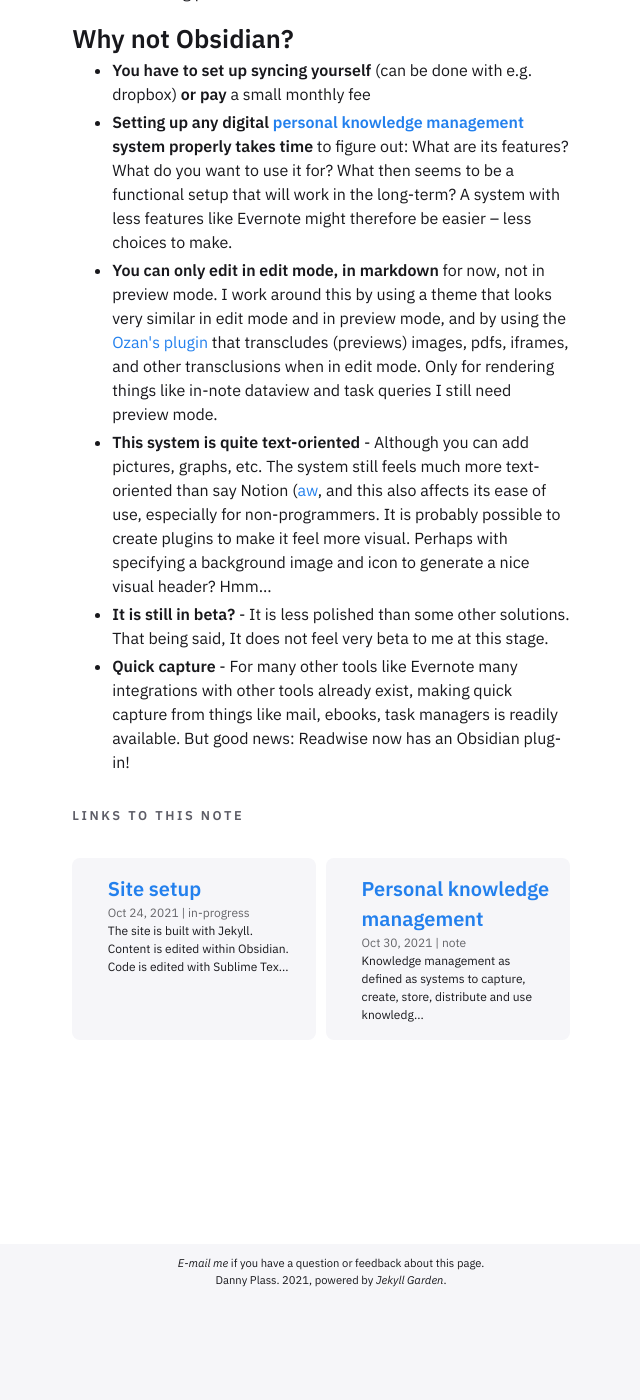
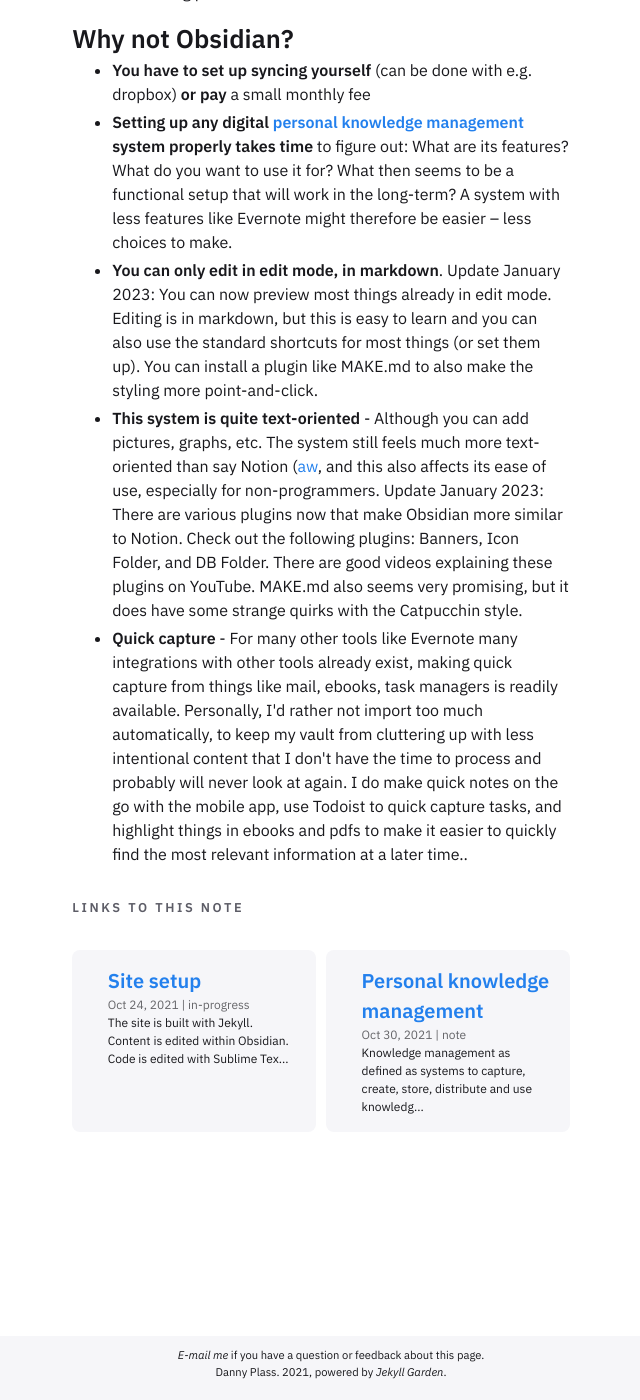
Before and after one commit to dplass/dplass.github.io, a Jekyll site: the page built from _notes/Obsidian.md, in a window 1280 px wide and 1400 px high, scrolled down 1705 px. Shown: the whole window, without its empty margins (319-959 px from the left). Built offline with Jekyll 4.4.1, drawn with Linux system fonts in a browser that asks for light colours; before the commit the page ends 3061 px from its top, so only the background shows below that.

Commit message:
Updated information on Obsidian

```diff
--- a/_notes/Obsidian.md
+++ b/_notes/Obsidian.md
@@ -4,7 +4,7 @@ stage: finished
 created: 2021-10-26
 date: 2021-10-31
 tags:
-  - t-pkm
+  - pkm
 ---
 
 There are many tools for digital [[personal knowledge management]]. I've used Evernote extensively, Google keep for a few months, Notion for a summer, OneNote for a day, I've watched videos on other note-taking apps, and even tried analog for a short while, but [Obsidian](https://obsidian.md/)  seems to be the one for me. Why?
@@ -28,7 +28,6 @@ I've added some of my own key reasons to that list, and ordered it based on what
 ## Why not Obsidian?
 - **You have to set up syncing yourself** (can be done with e.g. dropbox) **or pay** a small monthly fee
 - **Setting up any digital [[personal knowledge management]] system properly takes time** to figure out:  What are its features? What do you want to use it for? What then seems to be a functional setup that will work in the long-term? A system with less features like Evernote might therefore be easier -- less choices to make.
-- **You can only edit in edit mode, in markdown** for now, not in preview mode. I work around this by using a theme that looks very similar in edit mode and in preview mode, and by using the [Ozan's plugin](https://github.com/ozntel/oz-image-in-editor-obsidian) that transcludes (previews) images, pdfs, iframes, and other transclusions when in edit mode. Only for rendering things like in-note dataview and task queries I still need preview mode.
-- **This system is quite text-oriented** - Although you can add pictures, graphs, etc. The system still feels much more text-oriented than say Notion ([aw](https://www.reddit.com/r/Notion/comments/i8tz0p/notion_dashboard/), and this also affects its ease of use, especially for non-programmers. It is probably possible to create plugins to make it feel more visual. Perhaps with specifying a background image and icon to generate a nice visual header? Hmm...
-- **It is still in beta?** - It is less polished than some other solutions. That being said, It does not feel very beta to me at this stage.
-- **Quick capture** - For many other tools like Evernote many integrations with other tools already exist, making quick capture from things like mail, ebooks, task managers is readily available. But good news: Readwise now has an Obsidian plug-in!
+- **You can only edit in edit mode, in markdown**. Update January 2023: You can now preview most things already in edit mode. Editing is in markdown, but this is easy to learn and you can also use the standard shortcuts for most things (or set them up). You can install a plugin like MAKE.md to also make the styling more point-and-click.
+- **This system is quite text-oriented** - Although you can add pictures, graphs, etc. The system still feels much more text-oriented than say Notion ([aw](https://www.reddit.com/r/Notion/comments/i8tz0p/notion_dashboard/), and this also affects its ease of use, especially for non-programmers. Update January 2023: There are various plugins now that make Obsidian more similar to Notion. Check out the following plugins: Banners, Icon Folder, and DB Folder. There are good videos explaining these plugins on YouTube. MAKE.md also seems very promising, but it does have some strange quirks with the Catpucchin style.
+- **Quick capture** - For many other tools like Evernote many integrations with other tools already exist, making quick capture from things like mail, ebooks, task managers is readily available. Personally, I'd rather not import too much automatically, to keep my vault from cluttering up with less intentional content that I don't have the time to process and probably will never look at again. I do make quick notes on the go with the mobile app, use Todoist to quick capture tasks, and highlight things in ebooks and pdfs to make it easier to quickly find the most relevant information at a later time..
```
Also changed, not shown: _notes/lifebook.md (+3 -1 lines).
